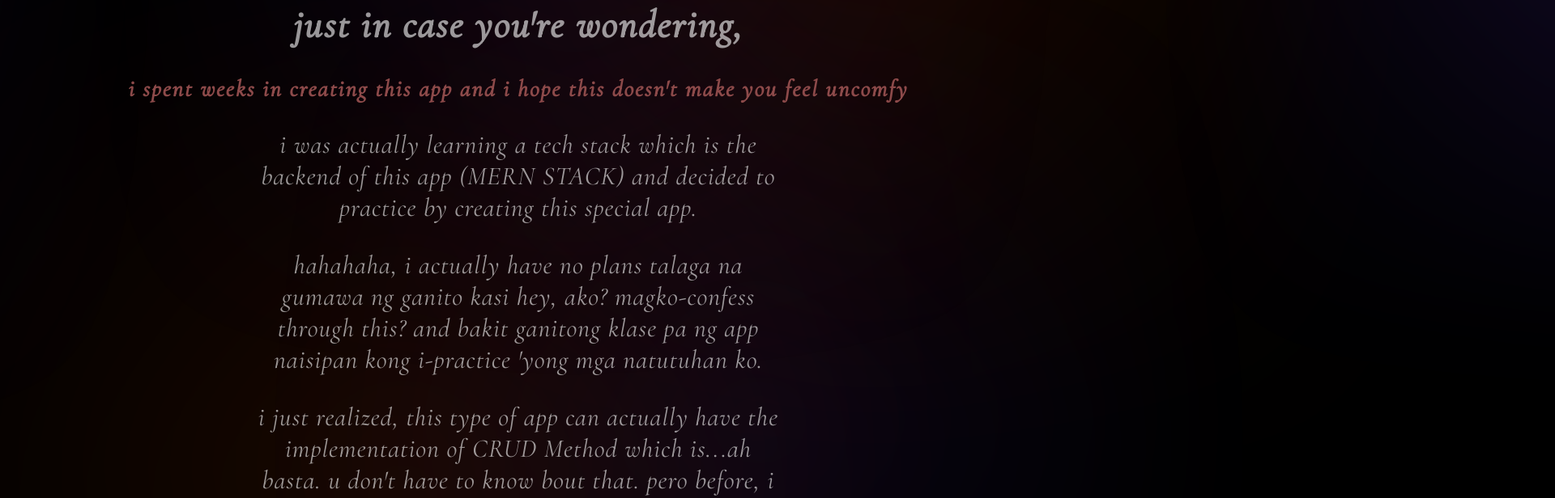
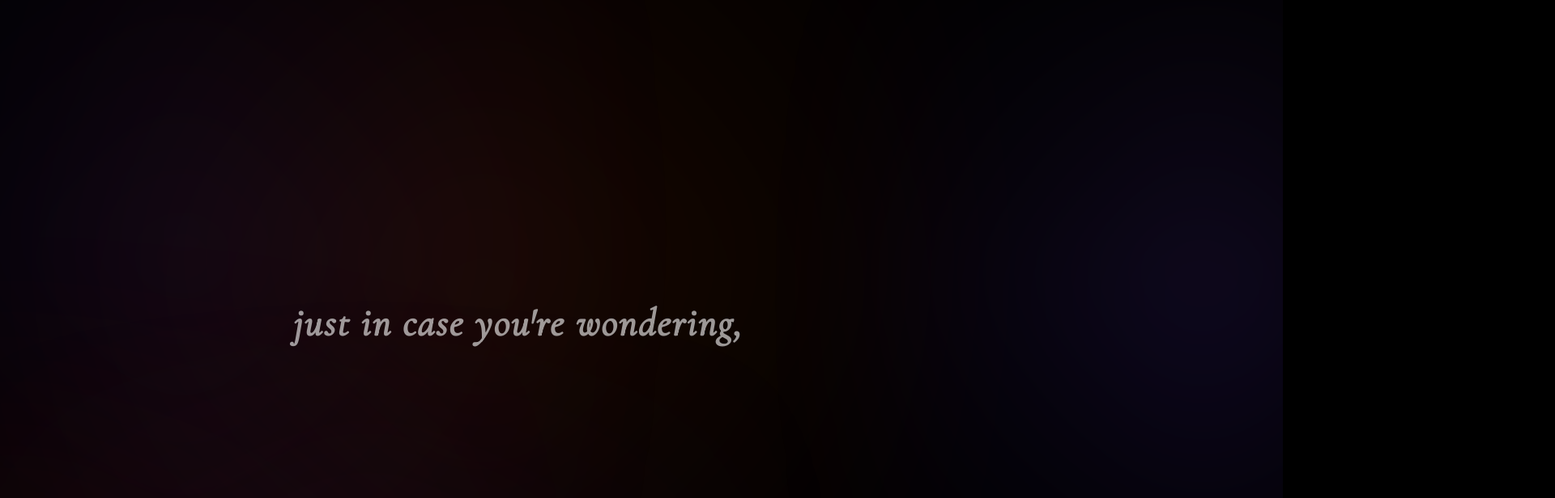
Before and after one commit to maryyygb/confession_app, a React (Vite) app in the folder justforyou/: page / in a window 1280 px wide. Shown: the top 616 px of the page at 81% size, 1920 px wide, since content can reach past the window. Built offline with nearby package versions, Linux system fonts and the light colour scheme.

Commit message:
finished the Reminder.jsx

```diff
--- a/justforyou/src/App.css
+++ b/justforyou/src/App.css
@@ -375,11 +375,12 @@ div.show_first {
 
 h1.header {
   margin-top: 2rem;
+  width: 600px;
 }
 
 p.m1 {
   margin-top: 2rem;
-  font-size: 1.8rem;
+  font-size: 2.1rem;
   color: rgb(141, 74, 74);
   font-weight: 600;
 }
@@ -391,3 +392,84 @@ div.show_sec p {
   letter-spacing: 1px;
   margin-top: 2rem;
 }
+
+.header {
+  transition: all .3s ease-in-out;
+}
+
+/* Core alignment container wrapper */
+.my_notes {
+  position: relative;
+  min-height: 250px; /* Reserves screen area so layout doesn't crash */
+  display: flex;
+  justify-content: center;
+  align-items: center;
+  text-align: center;
+}
+
+.show_sec {
+  font-size: 2.5rem;
+  letter-spacing: 2px;
+  font-weight: 600;
+}
+
+/* Forces text sections to cleanly overlay in the center */
+.show_first, .show_sec {
+  position: absolute;
+  top: 50%;
+  left: 50%;
+  transform: translate(-50%, -50%);
+}
+
+/* Core animation transition properties */
+.note-fade {
+  width: 600px;
+  opacity: 0;
+  transform: translateY(15px);
+  transition: opacity 0.8s cubic-bezier(0.4, 0, 0.2, 1),
+              transform 0.8s cubic-bezier(0.4, 0, 0.2, 1),
+              visibility 0.8s;
+  visibility: hidden;
+  position: absolute;
+  top: 50%;
+  left: 50%;
+  transform: translate(-50%, -50%) translateY(15px);
+  white-space: normal; /* Permits text rows to wrap safely naturally */
+}
+
+/* Active State: Slides softly up into clear focus */
+.note-fade.visible {
+  opacity: 1;
+  transform: translate(-50%, -50%) translateY(0);
+  visibility: visible;
+}
+
+/* Exit State: Drifts softly upwards out of sight */
+.note-fade.hidden {
+  opacity: 0;
+  transform: translate(-50%, -50%) translateY(-15px);
+  visibility: hidden;
+}
+
+button.enter_room {
+  background-color: rgb(141, 74, 74); /* Example pink tone; customize to match theme palette */
+  color: white;
+  border: none;
+  padding: 1.5rem 30px;
+  font-size: 2rem;
+  border-radius: 25px;
+  cursor: pointer;
+  box-shadow: 0 4px 15px rgba(255, 75, 114, 0.3);
+  width: 300px;
+  font-family: "Cormorant Garamond", Georgia, serif;
+  font-style: italic;
+  letter-spacing: 2px;
+  font-weight: 600;
+}
+
+/* Optional hover polish glow */
+button.enter_room:hover {
+  transform: translate(-50%, -50%) scale(1.05);
+  box-shadow: 0 6px 20px rgba(255, 75, 114, 0.5);
+  transition: transform 0.2s ease, box-shadow 0.2s ease;
+}
--- a/justforyou/src/Reminder.jsx
+++ b/justforyou/src/Reminder.jsx
@@ -1,5 +1,53 @@
+/* eslint-disable no-unused-vars */
+import React, {useState, useEffect} from 'react';
 
 function Reminder() {
+
+    const [isVisible, setIsVisible] = useState(false);
+
+    const [currentNoteIndex, setCurrentNoteIndex] = useState(0);
+
+    const [notes] = useState([
+        "SO, HI!",
+        "just in case you're wondering,",
+        "i spent weeks creating this app and i hope this doesn't make you feel uncomfy",
+        "i was actually learning a tech stack which is the backend of this app (MERN STACK) and decided to practice by creating this special app.",
+        "hahahaha, i actually have no plans talaga na gumawa ng ganito kasi bakit nga ba, di ba?",
+        "hmmmm...secret! hahahaha",
+        "malalaman mo rin in...",
+        "three...",
+        "two...",
+        "one...",
+        "pindutin mo agad 'yong button kasi mawawala agad 'yan, parang feelings ko lang. charizz",
+        "i'm ready"
+    ])
+
+        useEffect(() => {
+            if (currentNoteIndex >= notes.length) return;
+
+            const readingTime = notes[currentNoteIndex].length > 20 ? 4500 : 2500;
+
+            const timer = setTimeout(() => {
+                setCurrentNoteIndex((prev) => prev + 1);
+            }, readingTime);
+
+            return () => clearTimeout(timer);
+        }, [currentNoteIndex, notes])
+
+        const handleEnterRoom = () => {
+            console.log("Enter the conversation room.");
+        }
+
+        const renderNote = (index) => {
+            const isCurrent = currentNoteIndex === index;
+
+            return (
+                <div className={`note-fade ${isCurrent ? 'visible' : 'hidden'}`}>
+                    {notes[index]}
+                </div>
+            )
+        }
+
   return (
     <div className="reminder_con">
         <div className="orbs rem_obs">
@@ -11,34 +59,29 @@ function Reminder() {
             <div className="orb5"></div>
             <div className="orb6"></div>
         </div>
-        <div className="deco_ag">
+        {/* <div className="deco_ag">
                 <p>✦</p>
                 <p>✦</p>
-            </div>
+            </div> */}
             <div className="my_notes">
                 <div className="show_first">
-            <h1 className="header">SO, HI!</h1>
-            <h1 className="header">
-                just in case you're wondering,
-            </h1>
-            <p className="m1"> i spent weeks in creating this app and i hope this doesn't make you feel uncomfy</p>
-        </div>
+                    <h1 className=" header header1">{renderNote(0)}</h1>
+                    <h1 className="header header2">{renderNote(1)}</h1>
+                    <p className="m1">{renderNote(2)}</p>
+                </div>
 
         <div className="show_sec">
-            <p className="pnote1">
-                i was actually learning a tech stack which is the backend of this app (MERN STACK) and decided to practice by creating this special app.
-            </p>
-            <p className="pnote2">
-                hahahaha, i actually have no plans talaga na gumawa ng ganito kasi hey, ako? magko-confess through this? and bakit ganitong klase pa ng app naisipan kong i-practice 'yong mga natutuhan ko.
-            </p>
-            <p className="pnote3">
-                i just realized, this type of app can actually have the implementation of CRUD Method which is...ah basta. u don't have to know bout that. pero before, i saw different versions of confession app and i just suddenly thought, y not? i want to create a unique one. sooooo, i came up with this idea. and ayon na nga, start na 'to IN
-            </p>
-            <p className="pnote3">
-                three
-            </p>
-            <p className="note4">two</p>
-            <p className="note5">one</p>
+            <p className="pnote1">{renderNote(3)}</p>
+            <p className="pnote2">{renderNote(4)}</p>
+            <p className="pnote3">{renderNote(5)}</p>
+            <p className="pnote4">{renderNote(6)}</p>
+            <p className="note5">{renderNote(7)}</p>
+            <p className="note6">{renderNote(8)}</p>
+            <p className="note6">{renderNote(9)}</p>
+            <p className="note6">{renderNote(10)}</p>
+
+
+            <button className={`enter_room note-fade ${currentNoteIndex === 11 ? 'visible' : 'hidden'} `} onClick={handleEnterRoom}>{renderNote(11)}</button>
         </div>
             </div>
 
```
Also changed, not shown: package.json (added, +10 -0 lines), 2 other files (tests, documents, lock files or other folders).
